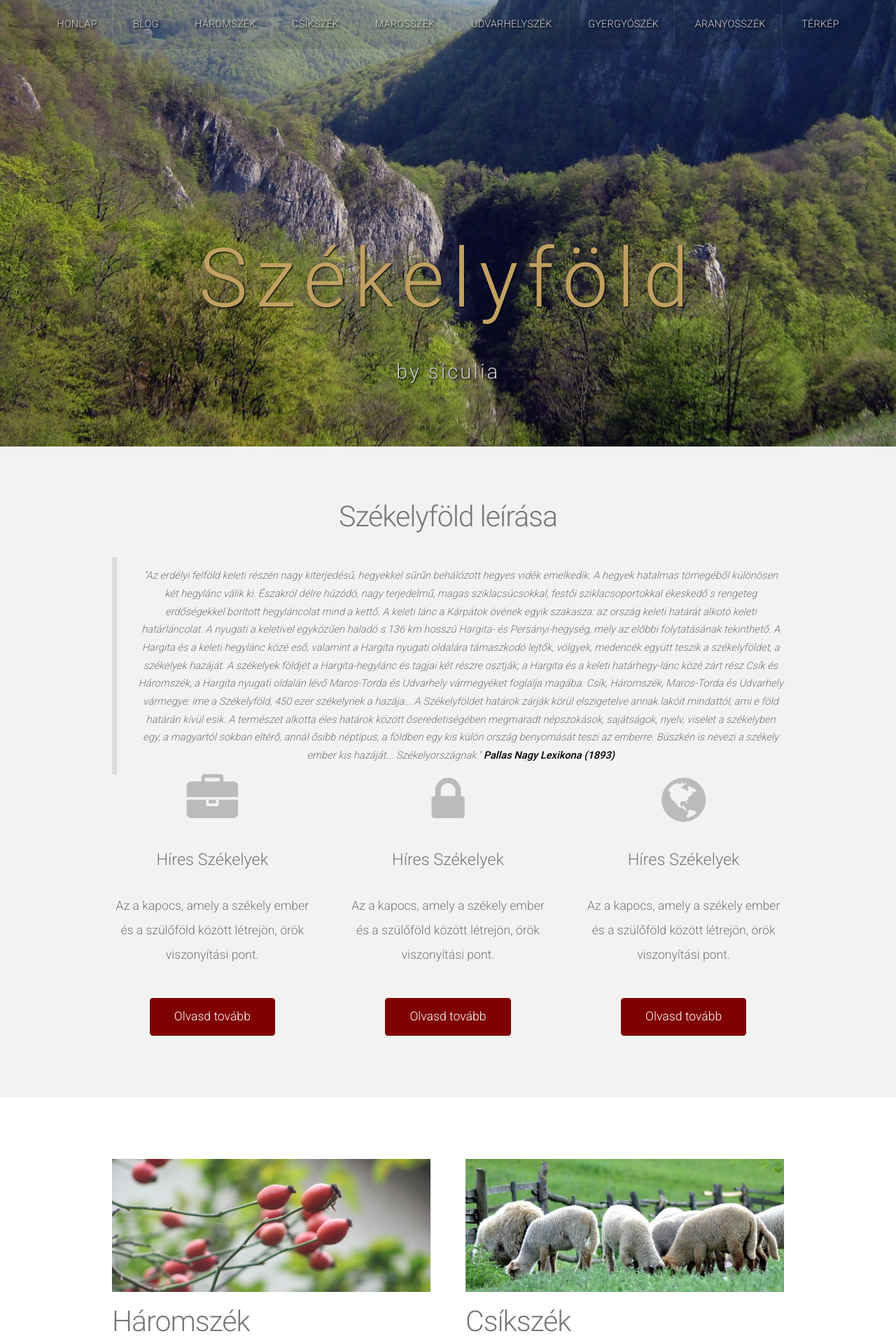
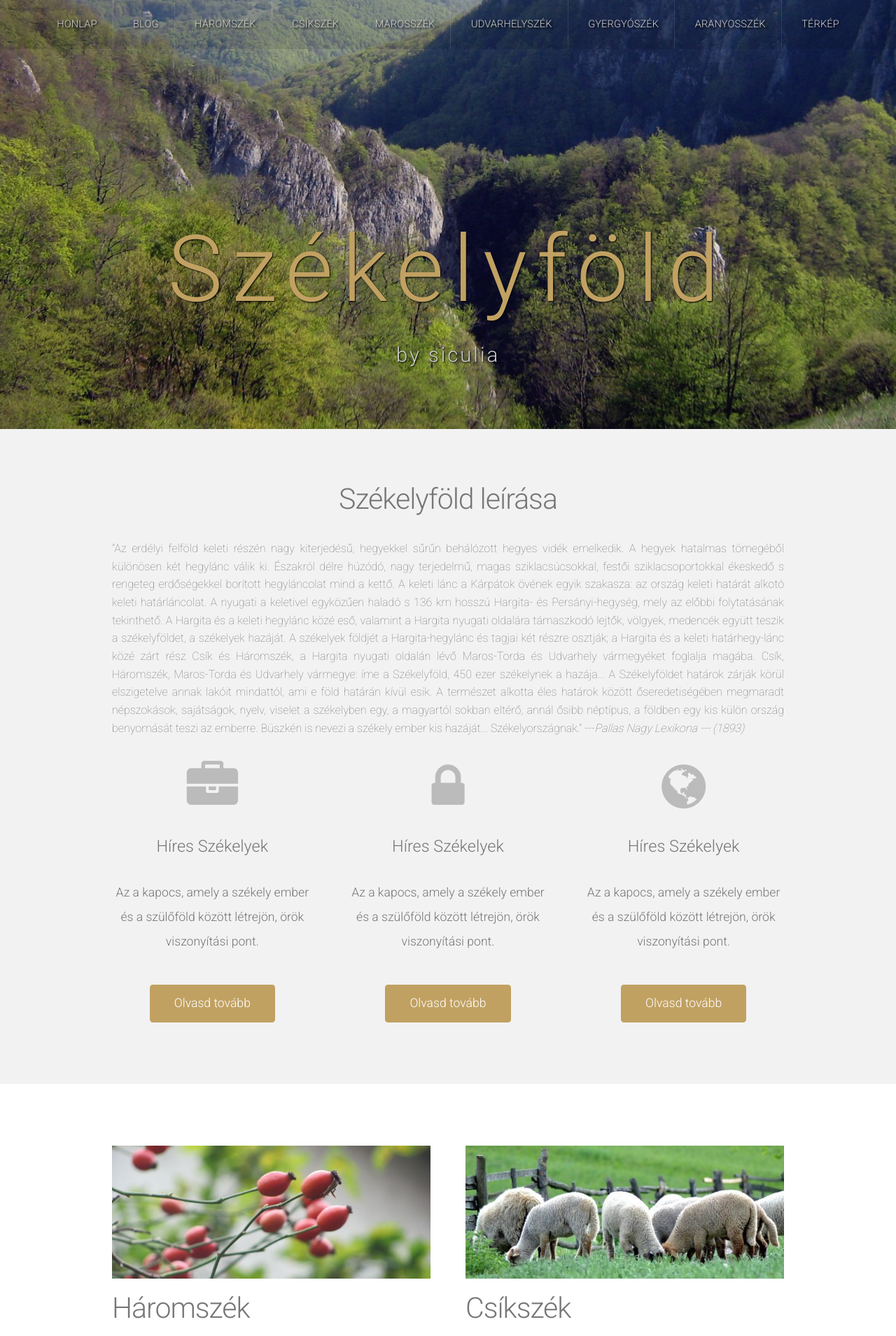
Before and after one commit to siculia/siculia.github.io, a Jekyll site: the page built from index.html, in a window 1280 px wide. Shown: the top 1909 px of the page at 70% size. Built offline with Jekyll 4.4.1, drawn with Linux system fonts in a browser that asks for light colours; the list of posts is cut into pages by our own code.

Commit message:
Updated Button Color

```diff
--- a/assets/css/style.css
+++ b/assets/css/style.css
@@ -272,7 +272,7 @@
 	{
 		position: relative;
 		display: inline-block;
-		background: #800000;
+		background: #c1a162;
 		padding: 0.8em 2em;
 		text-decoration: none !important;
 		font-size: 1.2em;
@@ -289,7 +289,7 @@
 
 	.button:hover
 	{
-		background: #70AA7E;
+		background: #005ba1;
 		color: #FFF !important;
 	}
 
@@ -811,8 +811,8 @@
 			display: block;
 			text-decoration: none;
 			font-weight: 350;
-			line-height: 1.8em;
-			font-size: 8em;
+			line-height: 1.4em;
+			font-size: 9em;
 			color: #c1a162;
 			letter-spacing: 0.10em;
 			margin: 0 0 0.125em 0;
@@ -940,7 +940,7 @@
 	{
 		position: relative;
 		text-align: center;
-		color: #774535;
+		color: #c1a162;
 	}
 
 	#copyright .container
@@ -966,6 +966,14 @@
 		position: relative;
 		background: #f2f2f2;
 		text-align: center;
+	}
+
+	#featured .siculia-leiras
+	{
+		font-weight: 200;
+		font-size: 1.1em;
+		padding-bottom: 35px;
+		text-align: justify;
 	}
 
 	#featured h3
--- a/index.html
+++ b/index.html
@@ -8,7 +8,7 @@ layout: default
 		<header>
 			<h2>{{page.title}}</h2>
 		</header>
-		<blockquote>"Az erdélyi felföld keleti részén nagy kiterjedésű, hegyekkel sűrűn behálózott hegyes vidék emelkedik. A hegyek
+		<div class="siculia-leiras">"Az erdélyi felföld keleti részén nagy kiterjedésű, hegyekkel sűrűn behálózott hegyes vidék emelkedik. A hegyek
 hatalmas tömegéből különösen két hegylánc válik ki. Északról délre húzódó, nagy terjedelmű, magas sziklacsúcsokkal, festői sziklacsoportokkal
 ékeskedő s rengeteg erdőségekkel borított hegyláncolat mind a kettő. A keleti lánc a Kárpátok övének egyik szakasza: az ország keleti határát alkotó
 keleti határláncolat. A nyugati a keletivel egyközűen haladó s 136 km hosszú Hargita- és Persányi-hegység, mely az előbbi folytatásának tekinthető.
@@ -19,7 +19,8 @@ elszigetelve annak lakóit mindattól, ami e föld határán kívül esik. A ter
 között őseredetiségében megmaradt népszokások, sajátságok, nyelv, viselet a székelyben egy, a
 magyartól sokban eltérő, annál ősibb néptípus, a földben egy kis külön ország benyomását teszi az
 emberre. Büszkén is nevezi a székely ember kis hazáját... Székelyországnak."
-<span><strong>Pallas Nagy Lexikona (1893)</strong></span></blockquote>
+<span>---<i>Pallas Nagy Lexikona --- (1893)</i></span>
+	</div>
 		</header>
 		<div class="row">
 			<section class="4u">
```
